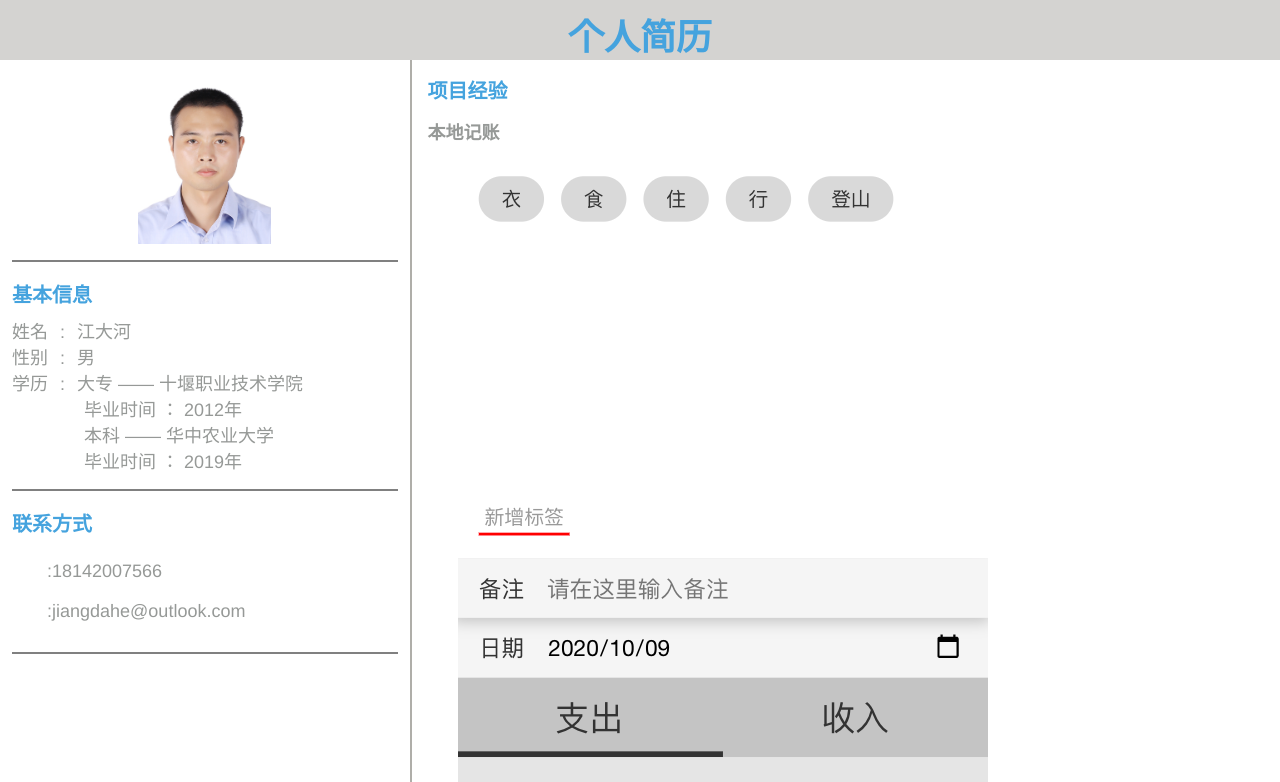
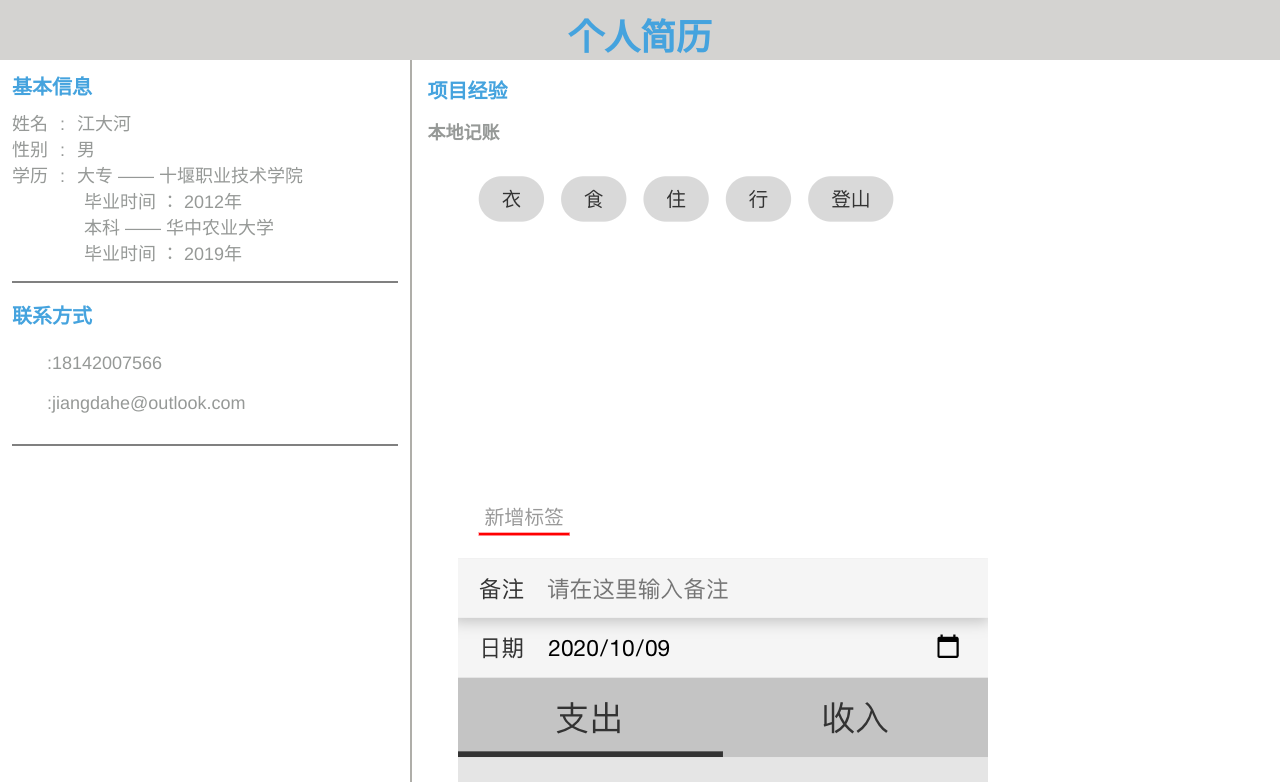
Before and after one commit to resatrt/myresume, a Vue app: page / in a window 1280 px wide. Shown: the top 782 px of the page. Built offline with nearby package versions, Linux system fonts and the light colour scheme.

Commit message:
更改、新增一些内容

```diff
--- a/src/components/Aside.vue
+++ b/src/components/Aside.vue
@@ -1,10 +1,10 @@
 <template>
   <div id="test" :class="choice?'newPhone':'asideWrapper'">
     <div class="base">
-      <Box class="pictureBox box">
-        <div class="picture">
-        </div>
-      </Box>
+<!--      <Box class="pictureBox box">-->
+<!--        <div class="picture">-->
+<!--        </div>-->
+<!--      </Box>-->
       <Box field-name="基本信息" class="box">
         <div>
           <span>姓名</span><span>:</span><span>江大河</span> <br>
@@ -75,12 +75,12 @@ export default class Aside extends Vue {
     padding-left: 72px;
   }
 
-  > .base > .pictureBox > .picture {
-    background: no-repeat center/80% url("../../public/img/背景的副本.png");
-    width: 13vw;
-    height: 13vw;
-    margin: 0 auto;
-  }
+  //> .base > .pictureBox > .picture {
+  //  background: no-repeat center/80% url("../../public/img/背景的副本.png");
+  //  width: 13vw;
+  //  height: 13vw;
+  //  margin: 0 auto;
+  //}
 
   > .base > .box > div > div {
     display: flex;
--- a/src/components/Experience.vue
+++ b/src/components/Experience.vue
@@ -38,12 +38,21 @@
         <img src="../assets/images/9.png" alt="图片9"/>
         <div class="pWrapper">
           <span class="title">项目介绍</span><span class="title">:</span><br>
-          <p><span class="span"></span> 使用jQuery实现的一个简单的动态生成皮卡丘的项目
+          <p><span class="span"></span> 使用jQuery和JS实现的一个简单的动态生成皮卡丘的项目
           </p>
           <span class="title">项目预览</span><span class="title">:</span><br>
           <img class="jpg" src="../assets/images/pikaqiu.png" alt="二维码">
           <br>
         </div>
+      </section>
+      <section class="section">
+        <h4 class="programName">番茄闹钟小程序</h4>
+        <div class="pWrapper">
+          <span class="title">项目介绍</span><span class="title">:</span><br>
+           <p ><span class="span"></span>使用微信开发者工具开发的一个番茄工作法的闹钟</p>
+          <img class="jpg" src="../assets/images/gh_f67f42cbc665_344的副本.jpg" alt="二维码">
+        </div>
+
       </section>
       <section class="section4">
         <p>专业技能</p>
@@ -60,24 +69,24 @@
           <span>时间：2016-5 —— 2017-6</span><br>
           <span>公司：</span><span>杭州炬华科技股份有限公司</span><br>
           <span>岗位：</span><span>技术支持工程师</span><br>
-          <span>工作内容：</span><br>
-          <span>1.负责河南省内表计、终端、协议转换器等的售后服务工作；</span><br>
-          <span>2.负责产品运行信息的收集、反馈与处置和运行故障的处理；</span><br>
-          <span>3.负责供货检测的跟踪，及时处理、反馈检测过程中出现的各种问题；</span><br>
-          <span>4.负责集中器新程序现场测试、远程测试及升级；</span><br>
-          <span>5.负责公司部门和大区经理安排的商务和其他工作。</span>
+<!--          <span>工作内容：</span><br>-->
+<!--          <span>1.负责河南省内表计、终端、协议转换器等的售后服务工作；</span><br>-->
+<!--          <span>2.负责产品运行信息的收集、反馈与处置和运行故障的处理；</span><br>-->
+<!--          <span>3.负责供货检测的跟踪，及时处理、反馈检测过程中出现的各种问题；</span><br>-->
+<!--          <span>4.负责集中器新程序现场测试、远程测试及升级；</span><br>-->
+<!--          <span>5.负责公司部门和大区经理安排的商务和其他工作。</span>-->
         </div>
         <hr class="hr">
         <div class="spanWrapper">
           <span>时间：2013-11 —— 2015-6</span><br>
           <span>公司：</span><span>北京博纳电气股份有限公司</span><br>
           <span>岗位：</span><span>技术支持工程师</span><br>
-          <span>工作内容：</span><br>
-          <span>1.负责湖北省内表计、终端等设备的售后服务工作；</span><br>
-          <span>2.负责产品运行信息的收集、反馈与处置和运行故障的处理；</span><br>
-          <span>3.负责供货检测的跟踪，及时处理、反馈检测过程中出现的各种问题；</span><br>
-          <span>4.负责集中器新程序现场测试、远程测试及升级；</span><br>
-          <span>5.负责公司部门和大区经理安排的商务和其他工作。</span>
+<!--          <span>工作内容：</span><br>-->
+<!--          <span>1.负责湖北省内表计、终端等设备的售后服务工作；</span><br>-->
+<!--          <span>2.负责产品运行信息的收集、反馈与处置和运行故障的处理；</span><br>-->
+<!--          <span>3.负责供货检测的跟踪，及时处理、反馈检测过程中出现的各种问题；</span><br>-->
+<!--          <span>4.负责集中器新程序现场测试、远程测试及升级；</span><br>-->
+<!--          <span>5.负责公司部门和大区经理安排的商务和其他工作。</span>-->
         </div>
       </section>
     </main>
```
Also changed, not shown: src/assets/images/gh_f67f42cbc665_344的副本.jpg (added).
